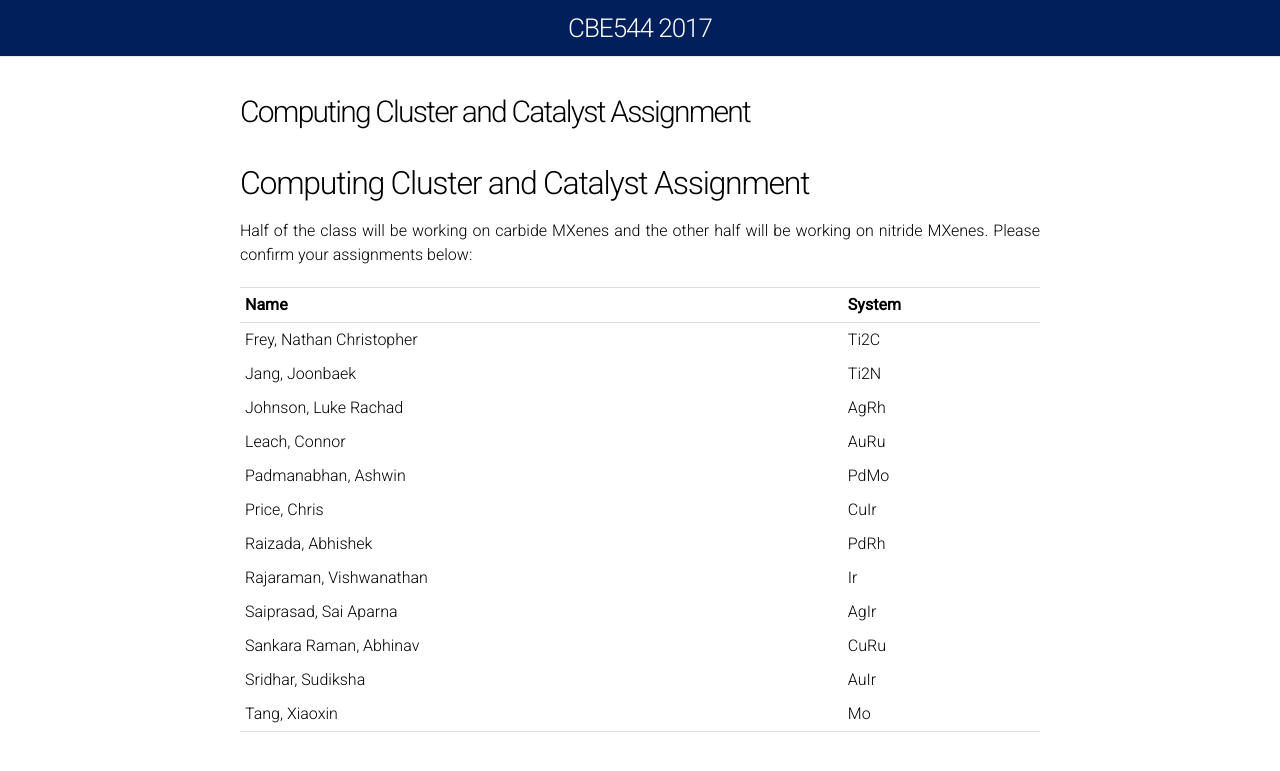
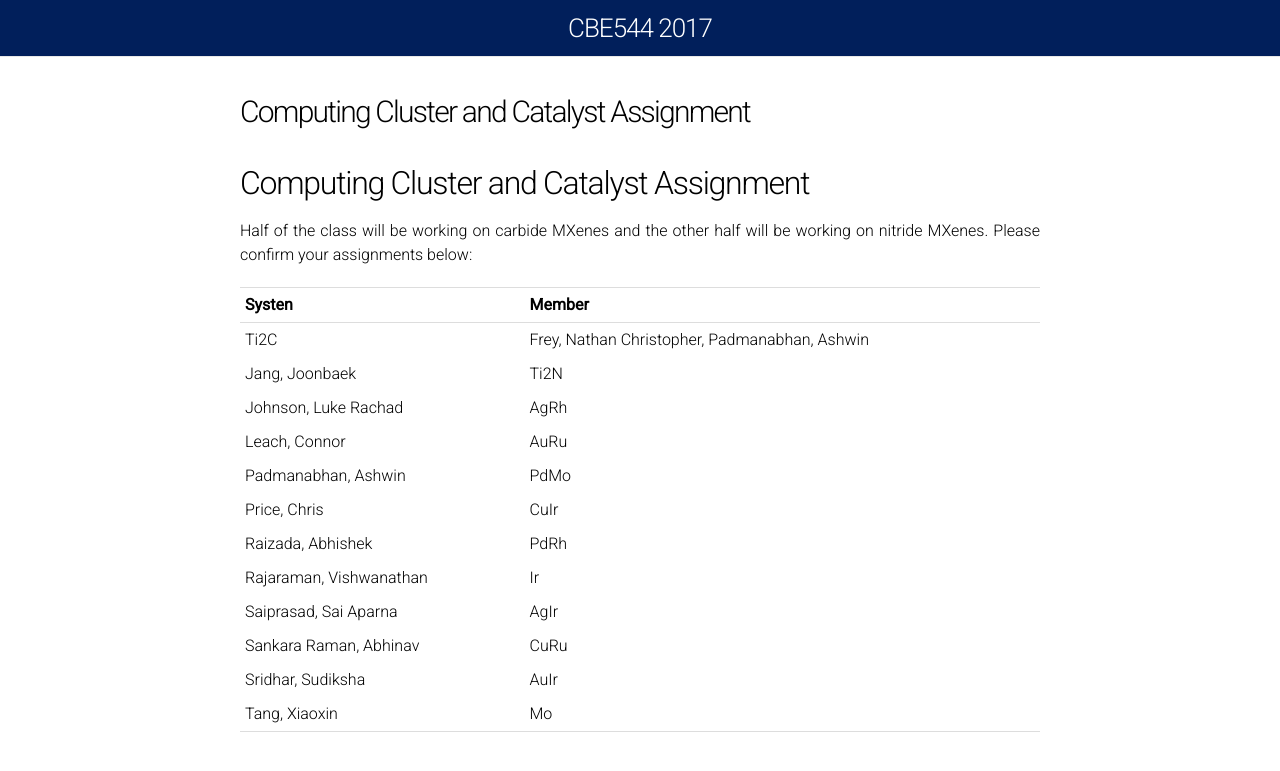
Before and after one commit to vojale/CBE544-2018.github.io, a Jekyll site: the page built from ProjectAssignments.md, in a window 1280 px wide. Shown: the top 771 px of the page. Built offline with Jekyll 4.4.1, drawn with Linux system fonts in a browser that asks for light colours; our own code applies the rules of GitHub Pages for plain Markdown files.

Commit message:
Update ProjectAssignments.md

```diff
--- a/ProjectAssignments.md
+++ b/ProjectAssignments.md
@@ -39,12 +39,13 @@ table#t01 th    {
 </style>
 <table>
 <tr>
-    <th>Name</th>
-    <th>System</th>
+    <th>Systen</th>
+    <th>Member</th>
 </tr>
 <tr>
-    <td>Frey, Nathan Christopher</td>
     <td>Ti2C</td>
+    <td>Frey, Nathan Christopher,
+        Padmanabhan, Ashwin </td>
 </tr>
 <tr>
     <td>Jang, Joonbaek </td>
```
